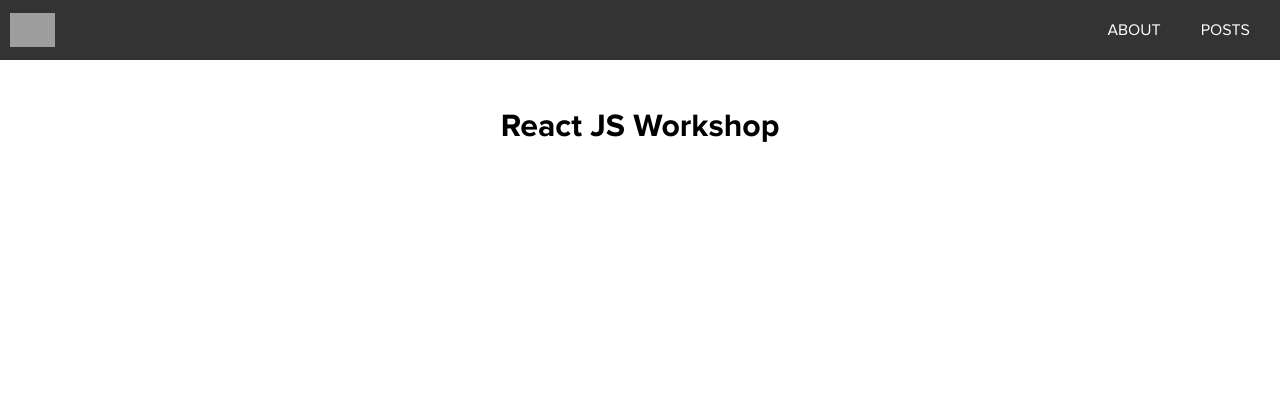
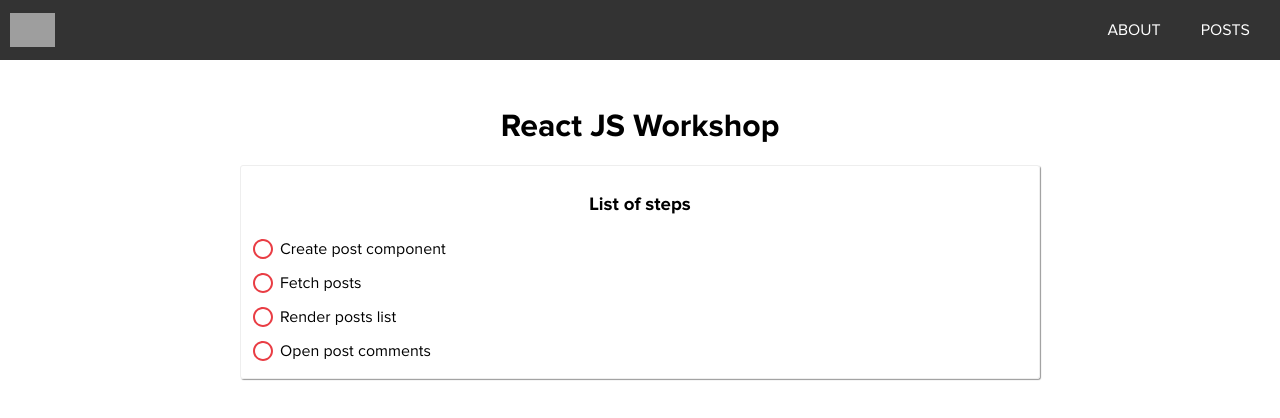
Before and after one commit to wizelineacademy/semestre-i-react, a React (Create React App) app in the folder front/: page /about in a window 1280 px wide. Shown: the top 418 px of the page. Built offline with nearby package versions, Linux system fonts and the light colour scheme; grey boxes are pictures that could not be loaded.

Commit message:
add version 2 changes

```diff
--- a/front/src/components/About.js
+++ b/front/src/components/About.js
@@ -1,10 +1,45 @@
 import * as React from 'react'
+import { getSteps } from "../utils/webServices";
+import List from "./List";
+import ListItem from "./ListItem";
 
 class About extends React.PureComponent {
+  state = {
+    steps: [],
+    loading: false,
+  };
+
+  async componentDidMount() {
+    this.setState({ loading: true });
+    const steps = await getSteps();
+    this.setState({ steps, loading: false });
+  }
+
   render() {
+    const { steps, loading } = this.state;
     return (
       <div className="about-container">
         <h1>React JS Workshop</h1>
+        {loading
+          ? (
+            <h3>Loading steps...</h3>
+          )
+          : (
+            <List header="List of steps">
+              {(currentItem, onClick) => (
+                steps.map((step, i) => (
+                  <ListItem
+                    key={i}
+                    active={currentItem === i}
+                    onClick={() => onClick(i)}
+                  >
+                    {step}
+                  </ListItem>
+                ))
+              )}
+            </List>
+          )
+        }
       </div>
     )
   }
--- /dev/null
+++ b/front/src/components/List.js
@@ -0,0 +1,27 @@
+import React from "react";
+
+class List extends React.PureComponent {
+  state = {
+    currentItem: null,
+  };
+
+  onItemClick = index => {
+    this.setState({
+      currentItem: index,
+    })
+  };
+
+  render() {
+    const { header, children } = this.props;
+    const { currentItem } = this.state;
+
+    return (
+      <div className="card-container">
+        <h3>{header}</h3>
+        {children(currentItem, this.onItemClick)}
+      </div>
+    );
+  }
+}
+
+export default List;
--- /dev/null
+++ b/front/src/components/ListItem.js
@@ -0,0 +1,15 @@
+import { ReactComponent as Checked } from "../images/checked.svg";
+import { ReactComponent as UnChecked } from "../images/unchecked.svg";
+import * as React from "react";
+
+const ListItem = ({ children, active, ...props }) => (
+  <div className="step-item" {...props} >
+    {active
+      ? <Checked fill="red" />
+      : <UnChecked fill="red" />
+    }
+    {children}
+  </div>
+);
+
+export default ListItem;
```
